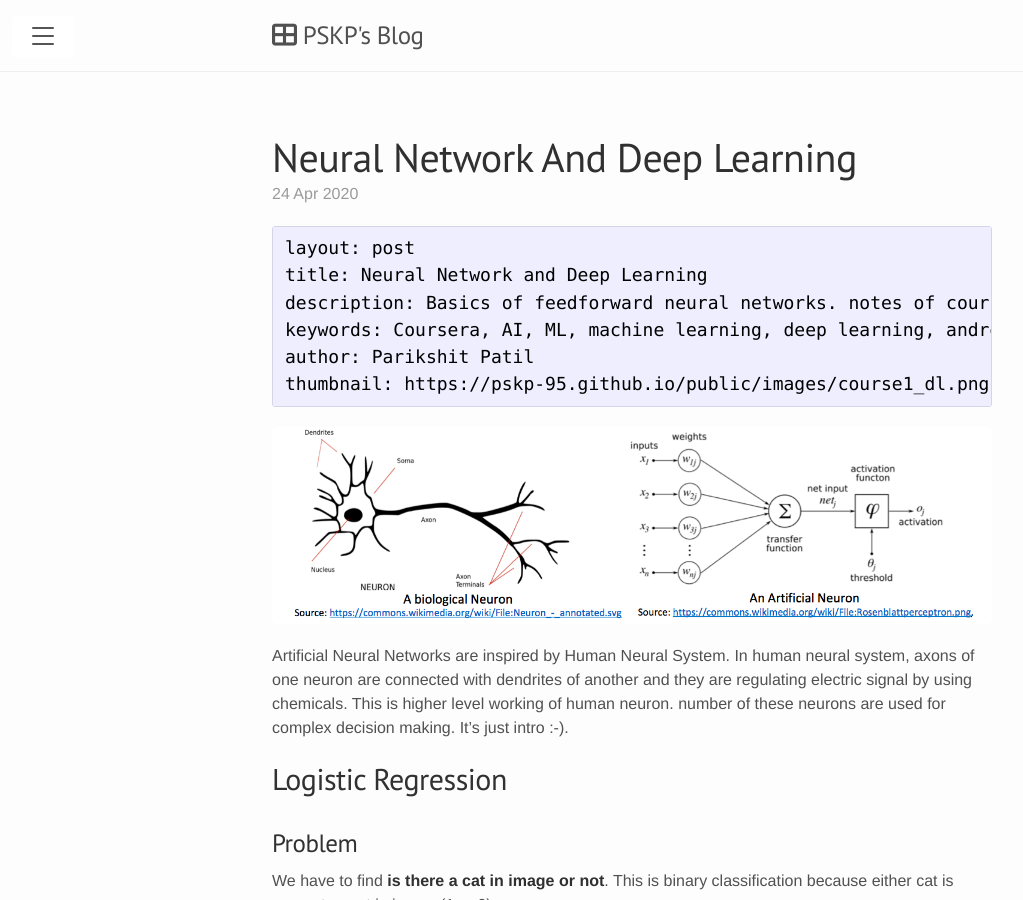
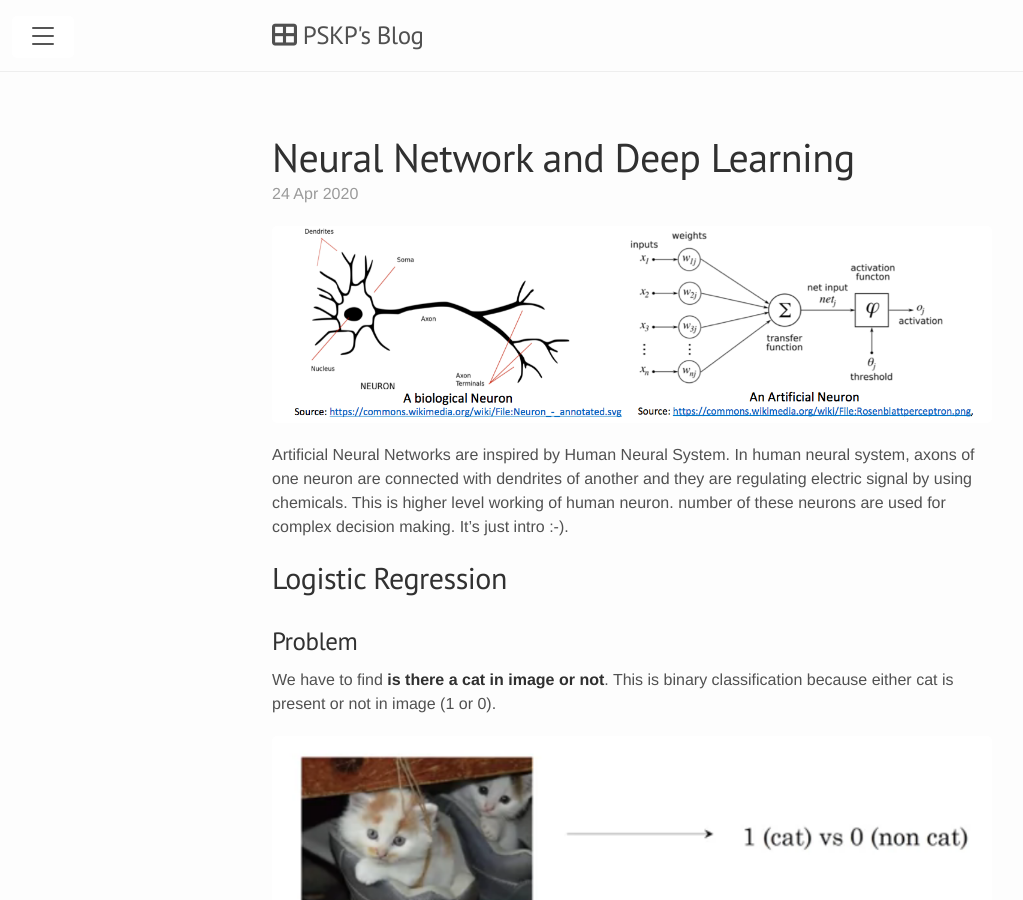
Before and after one commit to PSKP-95/pskp-95.github.io, a Jekyll site: the page built from _posts/2020-04-24-neural-network-and-deep-learning.md, in a window 1280 px wide and 900 px high. Shown: the whole window, without its empty margins (8-1031 px from the left). Built offline with Jekyll 4.4.1, drawn with Linux system fonts in a browser that asks for light colours; nearby versions of some CDN libraries; our own code applies the rules of GitHub Pages for plain Markdown files; formulas are drawn with MathJax 3; comment, search, counter and statistics services are not loaded; some of the changed text lies outside the part shown.

Commit message:
started NN

````diff
--- a/_posts/2020-04-24-neural-network-and-deep-learning.md
+++ b/_posts/2020-04-24-neural-network-and-deep-learning.md
@@ -1,11 +1,11 @@
-```
+---
 layout: post
 title: Neural Network and Deep Learning
 description: Basics of feedforward neural networks. notes of coursera course 'neural network and deep learning' by andrew ng
 keywords: Coursera, AI, ML, machine learning, deep learning, andrew ng, deeplearning.ai
 author: Parikshit Patil
 thumbnail: https://pskp-95.github.io/public/images/course1_dl.png
-```
+---
 
 ![Human neuron and artificial neuron](https://pskp-95.github.io/public/images/neuron_and_neuron.png)
 
@@ -41,8 +41,8 @@ We will see all notation in basic neural network. some of them are not used in l
 
 #### Objects
 
- - $X \in \R^{n_x \times m}$ is the input matrix
- - $x^i \in \R^{n_x}$ is the $i^{th}$ example represented as a **column vector**
+ - \(X \in \R^{n_x \times m}\) is the input matrix
+ - \(x^i \in \R^{n_x}\) is the $i^{th}$ example represented as a **column vector**
  - $Y \in \R^{n_y \times m}$ is the label matrix or actual output while training
  - $y^{(i)} \in \R^{n_y}$ is the output label for the $i^{th}$ example
  - $W^{[l]} \in \R^{number \space of units \space in\space next\space layer \times number\space of\space units\space in\space previous\space layer}$ is the weight matrix of $l^{th}$ layer
````
